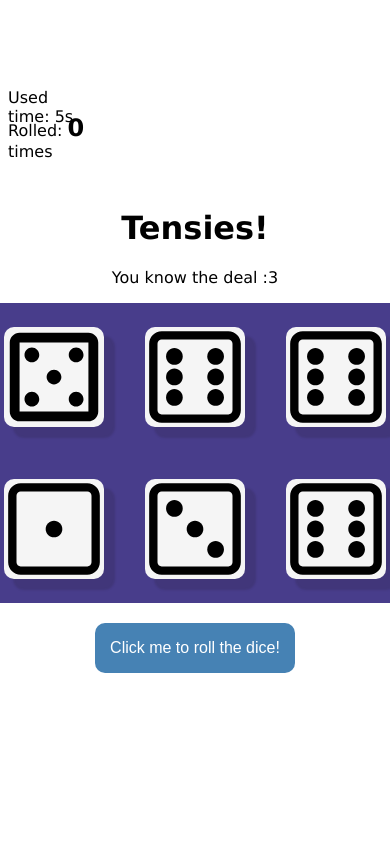
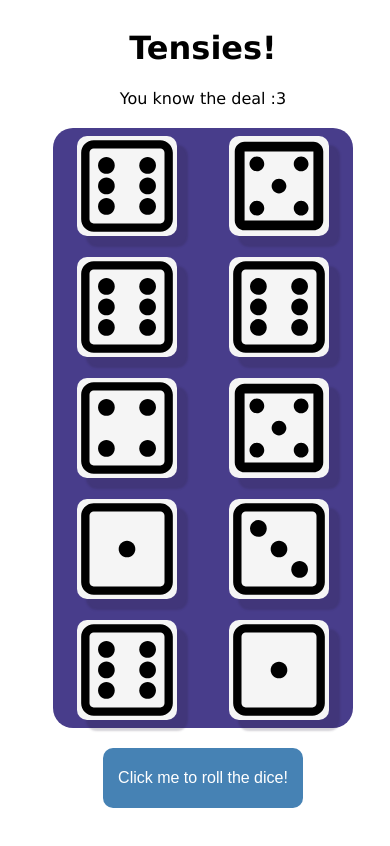
Before and after one commit to Ivansancor/React-first, a React (Vite) app: page / in a window 390 px wide. Shown: the top 846 px of the page. Built offline with nearby package versions, Linux system fonts and the light colour scheme.

Commit message:
added some responsiveness

```diff
--- a/src/App.jsx
+++ b/src/App.jsx
@@ -75,8 +75,10 @@ function App() {
         <h1>Tensies!</h1>
         {!isGameWon && <p>You know the deal :3</p>}
       </div>
-      {!isGameWon && <Timer />}
-      {!isGameWon && <p className='counter'>Rolled: <span style={{fontWeight: 'bold', fontSize: '24px'}}>{rounds}</span> times</p>}
+      <div className='rolls-time'>
+        {!isGameWon && <Timer />}
+        {!isGameWon && <p className='counter'>Rolled: <span style={{fontWeight: 'bold', fontSize: '24px'}}>{rounds}</span> times</p>}
+      </div>
       {isGameWon ? <Winner rounds={rounds}/> : <div className='dice-container'>{dieElems}</div>}
       {isGameWon && <Ranking rounds={rounds}/>}
       <button className="butt" onClick={rollDice}>{isGameWon ? 'CLICK ME TO RESTART THE GAME' : 'Click me to roll the dice!'}</button>
--- a/src/Winner.jsx
+++ b/src/Winner.jsx
@@ -1,8 +1,8 @@
 export default function Winner(props) {
     return (
-    <div>
-        <div style={{fontSize: '48px'}}>CONGRATS! YOU HAVE WON THE GAME!</div>
-        <div style={{textAlign: 'center'}}>It took you <span style={{fontWeight: 'bold', fontSize: '24px'}}>{props.rounds}</span> rolls!!!</div>
+    <div style={{textAlign: 'center'}}>
+        <div className='congrats-text'>CONGRATS! YOU HAVE WON THE GAME!</div>
+        <div>It took you <span style={{fontWeight: 'bold', fontSize: '24px'}}>{props.rounds}</span> rolls!!!</div>
     </div>
     )
 }
--- a/src/index.css
+++ b/src/index.css
@@ -10,8 +10,8 @@
   align-items: center;
   justify-content: center;
   height: 100vh;
+  width: 100vw;
   font-family:'Lucida Sans', 'Lucida Sans Regular', 'Lucida Grande', 'Lucida Sans Unicode', Geneva, Verdana, sans-serif;
-  position: relative;
 }
 
 .text {
@@ -19,7 +19,7 @@
 }
 
 .dice-container {
-  height: 300px;
+  min-height: 300px;
   width: 700px;
   background-color: darkslateblue;
   border-radius: 20px;
@@ -53,7 +53,7 @@
   margin-top: 20px;
   border: none;
   width: 200px;
-  height: 50px;
+  min-height: 60px;
   border-radius: 10px;
   font-size: 16px;
   color: white;
@@ -68,14 +68,49 @@
   box-shadow: inset 5px 5px 2px 1px rgba(77, 63, 97, 0.2);
 }
 
+.rolls-time {
+  position: relative;
+  height: 100px;
+  width: 700px;
+}
+
+.congrats-text {
+  font-size: 48px;
+}
+
 .counter {
   position: absolute;
-  top: 90px;
-  right: 290px;
+  top: 0;
+  right: 0;
 }
 
 .timer {
   position: absolute;
-  top: 80px;
-  right: 290px;
+  top: 0;
+  right: 0;
 }
+
+@media screen and (max-width: 768px) {
+  .bod {
+    height: 800px;
+  }
+
+  .dice-container {
+    min-height: 600px;
+    width: 300px;
+    grid-template: 1fr 1fr 1fr 1fr 1fr/ repeat(2, 1fr);
+  }
+
+  .congrats-text {
+    font-size: 28px;
+  }
+
+  .counter {
+    display: none;
+  }
+
+  .timer {
+    display: none;
+  }
+
+}
```
